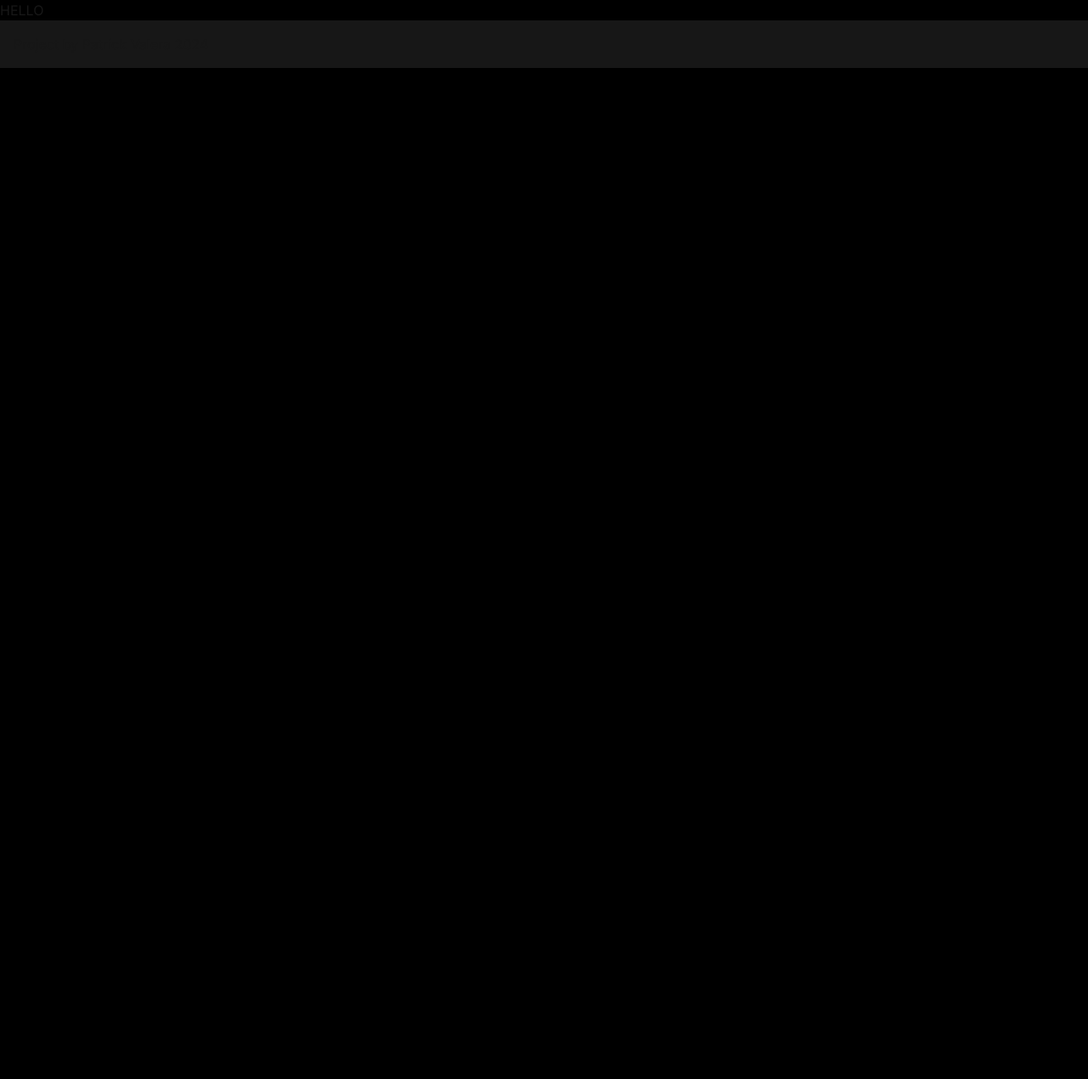
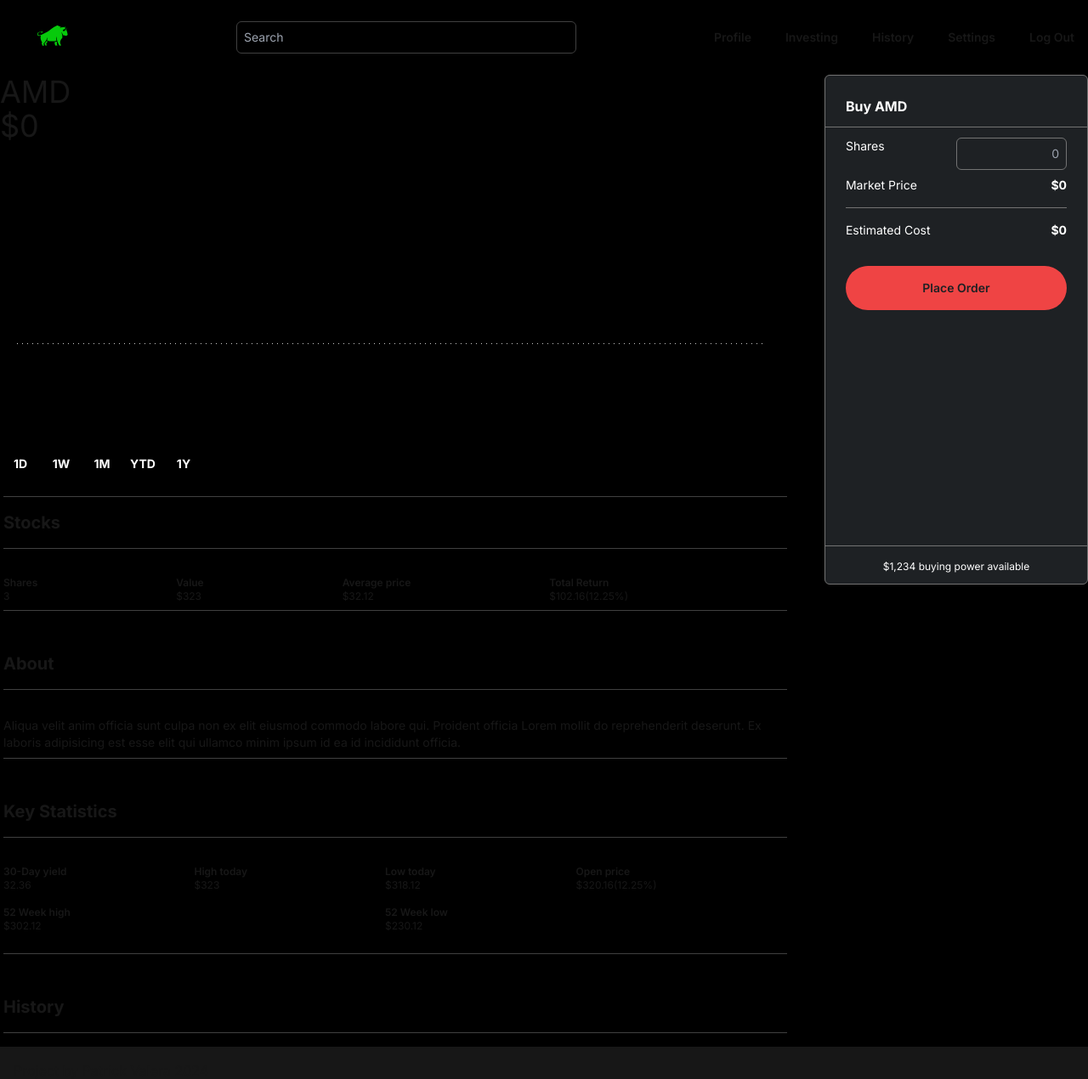
Before and after one commit to patva0715/trading_platform_mock, a Next.js app: page /AMD in a window 1280 px wide. Shown: the top 1270 px of the page at 85% size. Before the commit the page ends 800 px from the top, so only its background shows below. Built offline with nearby package versions, Linux system fonts and the light colour scheme; no server answers.

Commit message:
update stock price page

```diff
--- a/app/[slug]/page.js
+++ b/app/[slug]/page.js
@@ -1,9 +1,139 @@
-import React from 'react'
+'use client'
+import GraphWindow from '@/components/graphWindow'
+import NavBar from '@/components/navbar'
+import React, { useEffect, useState } from 'react'
 
-const page = () => {
+const page = ({ params }) => {
+  const ticker = params.slug
+  const [stockPrice, setStockPrice] = useState(0)
+  const [lastPrice, setLastPrice] = useState(0)
+  const [qty, setQty] = useState("")
+  const fetchLastPrices = async () => {
+    try {
+      const response = await fetch('http://localhost:5000/lastPrices');
+      if (!response.ok) {
+        throw new Error('Failed to fetch owned stocks');
+      }
+      const data = await response.json();
+      setLastPrice(data[ticker]); // Set the received data to the state
+    } catch (error) {
+      console.error('Error fetching owned stocks:', error);
+    }
+  }
+  const handleQtyChange = (value) => {
+    if (value) {
+      setQty(value)
+    } else {
+      setQty("")
+    }
+  }
+  useEffect(() => {
+    console.log(qty);
+
+  }, [qty])
+  useEffect(() => {
+    if (!ticker) return
+    fetchLastPrices()
+
+    // Establish a WebSocket connection to the server
+    const ws = new WebSocket('ws://localhost:5000');
+
+    const requestStockPrices = () => {
+      ws.send(String('getIndivPrice' + ticker));
+    };
+
+    // When new data is received from the server, update the stock prices and UserBal
+    ws.onmessage = (event) => {
+      const data = JSON.parse(event.data);
+      console.log(data)
+      if (data.message != 'stockPrice') return
+      setStockPrice(data.data)
+    };
+
+    // UpdateStock Interval
+    const interval = setInterval(requestStockPrices, 1000);
+
+    return () => {
+      clearInterval(interval);
+      ws.close();
+    };
+  }, [ticker]);
   return (
-    <div>HELLO</div>
+    <>
+      <NavBar />
+      <main className="flex max-w-[1400px] mx-auto gap-10 w-full items-start">
+        <div className="w-3/4">
+          <h1 className="text-4xl">{ticker}</h1>
+          <h1 className="text-4xl">${stockPrice}</h1>
+          {stockPrice ? lastPrice > stockPrice ? <p className="text-xs mt-1 text-red-500">+${(lastPrice - stockPrice).toFixed(2)}({(100 * (lastPrice - stockPrice) / lastPrice).toFixed(2)}%)<span>Today</span></p> : <p className="text-xs mt-1 text-green-500">${(lastPrice - stockPrice).toFixed(2)}({(100 * (lastPrice - stockPrice) / lastPrice).toFixed(2)}%)<span>Today</span></p> : <></>}
+
+          <GraphWindow value={stockPrice} lastPrice={lastPrice} />
+          <div className='py-4 px-1 flex gap-2 flex-col'>
+            <div className='flex basis-full gap-2 py-4'>
+              {["1D", "1W", "1M", "YTD", "1Y"].map((range) => (<button key={range} className='font-bold text-white text-sm p-1 hover:bg-green-500 aspect-[3] basis-10 w-auto'>{range}</button>))}
+            </div>
+
+            <div className='flex py-4 border-y-[1px] border-neutral-700'>
+              <span className='text-xl font-bold grow'>Stocks</span>
+            </div>
+            <StockInfoWindow stockPrice={stockPrice}/>
+
+            <div className='flex py-4 pt-12 border-y-[1px] border-neutral-700'>
+              <span className='text-xl font-bold grow'>About</span>
+            </div>
+            <p className='mt-6 text-sm'>Aliqua velit anim officia sunt culpa non ex elit eiusmod commodo labore qui. Proident officia Lorem mollit do reprehenderit deserunt. Ex laboris adipisicing est esse elit qui ullamco minim ipsum id ea id incididunt officia.</p>
+
+            <div className='flex py-4 pt-12 border-y-[1px] border-neutral-700'>
+              <span className='text-xl font-bold grow'>Key Statistics</span>
+            </div>
+            <KeyStatWindow stockPrice={stockPrice}/>
+
+            <div className='flex py-4 pt-12 border-y-[1px] border-neutral-700'>
+              <span className='text-xl font-bold grow'>History</span>
+            </div>
+
+
+          </div>
+        </div>
+        <div className="w-1/4 border-[1px] min-h-[600px] border-neutral-500 bg-[rgb(30,33,36)] text-white rounded-md flex flex-col">
+          <h2 className="p-6 pb-3 border-b-[1px] border-neutral-500 font-bold">Buy {ticker}</h2>
+          <form className='flex flex-col gap-2 p-6 pt-3 text-sm grow'>
+            <div className='flex'><span className='grow w-1/2'>Shares</span><input placeholder="0" className='w-1/2 bg-transparent border-[1px] p-2 text-right rounded-md border-neutral-500' value={qty} onChange={(e) => handleQtyChange(e.target.value)} /></div>
+            <div className='flex'><span className='basis-1/2 grow '>Market Price</span><span className='font-bold text-right'>${stockPrice}</span></div>
+            <div className='h-[1px] w-full bg-neutral-500 my-2' />
+            <div className='flex'><span className='basis-1/2 grow '>Estimated Cost</span><span className='font-bold text-right'>${Number((stockPrice * (qty || 0)).toFixed(2)).toLocaleString()}</span></div>
+            <button className='p-4 rounded-full bg-red-500 text-[rgb(30,33,36)] font-semibold mt-6'>Place Order</button>
+
+          </form>
+          <h2 className="pt-4 pb-3 border-t-[1px] border-neutral-500 text-center text-xs">$1,234 buying power available</h2>
+        </div>
+
+      </main>
+
+    </>
+  )
+}
+const StockInfoWindow = () =>{
+  return(
+    <div className='flex  pr-6 w-full  text-xs mt-6'>
+      <div className='grow'><p className='font-semibold'>Shares</p><p>3</p></div>
+      <div className='grow'><p className='font-semibold'>Value</p><p>$323</p></div>
+      <div className='grow'><p className='font-semibold'>Average price</p><p>$32.12</p></div>
+      <div className='grow'><p className='font-semibold'>Total Return</p><p>$102.16(12.25%)</p></div>
+    </div>
   )
 }
 
+const KeyStatWindow = () =>{
+  return(
+    <div className='flex  pr-6 w-full flex-wrap  text-xs mt-6'>
+      <div className='grow basis-1/4 pb-4'><p className='font-semibold '>30-Day yield</p><p>32.36</p></div>
+      <div className='grow basis-1/4 pb-4'><p className='font-semibold '>High today</p><p>$323</p></div>
+      <div className='grow basis-1/4 pb-4'><p className='font-semibold '>Low today</p><p>$318.12</p></div>
+      <div className='grow basis-1/4 pb-4'><p className='font-semibold '>Open price</p><p>$320.16(12.25%)</p></div>
+      <div className='grow basis-1/4 pb-4'><p className='font-semibold '>52 Week high</p><p>$302.12</p></div>
+      <div className='grow basis-1/4 pb-4'><p className='font-semibold '>52 Week low</p><p>$230.12</p></div>
+      </div>
+  )
+}
 export default page
--- a/app/page.js
+++ b/app/page.js
@@ -44,14 +44,14 @@
     } catch (error) {
       console.error('Error fetching owned stocks:', error);
     }
-  };
-  useEffect(()=>{
+  }
+  useEffect(() => {
     fetchOwnedStocks()
     fetchLastPrices()
-  },[])
+  }, [])
 
   useEffect(() => {
-    if(!ownedStocks)return
+    if (!ownedStocks) return
 
     // Establish a WebSocket connection to the server
     const ws = new WebSocket('ws://localhost:5000');
@@ -63,10 +63,12 @@
     // When new data is received from the server, update the stock prices and UserBal
     ws.onmessage = (event) => {
       const data = JSON.parse(event.data);
-      setStockPrices(data);
+      console.log(data)
+      if (data.message != 'stockPrices') return
+      setStockPrices(data.data);
       let newUserBal = 0
       Object.keys(ownedStocks).map((stock) => {
-        newUserBal += ownedStocks[stock].shareCt * data[stock]
+        newUserBal += ownedStocks[stock].shareCt * data.data[stock]
       })
       setUserBal(newUserBal)
     };
@@ -87,8 +89,8 @@
 
         <main className="flex max-w-[1400px] mx-auto gap-10 w-full">
           <div className="w-3/4">
-            <h1 className="text-4xl font-bold">Investing</h1>
-            <h1 className="text-4xl font-bold">${userBal.toFixed(2)}</h1>
+            <h1 className="text-4xl ">Investing</h1>
+            <h1 className="text-4xl ">${userBal.toFixed(2)}</h1>
             <p className="text-xs mt-1">$330(31.91%)<span>Today</span></p>
             <GraphWindow value={userBal} />
             <div className='py-4 px-1 flex gap-2 flex-col'>
@@ -119,7 +121,7 @@
             {/* {Object.keys(stockPrices).map(stock => <div key={stock}>{stockPrices[stock]}</div>)} */}
             <PositionsWindow ownedStocks={ownedStocks} stocks={stockPrices} />
             <h2 className="p-4 border-y-[1px] border-neutral-800 font-bold">Watch List</h2>
-            <WatchListWindow stocks={stockPrices} lastPrices={lastPrices}/>
+            <WatchListWindow stocks={stockPrices} lastPrices={lastPrices} />
           </div>
         </main>
       </div>
@@ -139,10 +141,10 @@
   )
 }
 
-const WatchListWindow = ({ stocks, lastPrices}) => {
+const WatchListWindow = ({ stocks, lastPrices }) => {
   return (
     <div className="flex flex-col text-sm">
-      {Object.keys(stocks).map((ticker, idx) => (<ItemWatchList stock={{ price: stocks[ticker], ticker, lastPrice:lastPrices[ticker], change:(stocks[ticker]-lastPrices[ticker])/lastPrices[ticker] }} key={idx}/>))}
+      {Object.keys(stocks).map((ticker, idx) => (<ItemWatchList stock={{ price: stocks[ticker], ticker, lastPrice: lastPrices[ticker], change: (stocks[ticker] - lastPrices[ticker]) / lastPrices[ticker] }} key={idx} />))}
     </div>
   )
 }
@@ -214,7 +216,7 @@
       </div>
       <div className="grow shrink-0 basis-1/4 flex items-end flex-col gap-1 font-light ">
         <p className="grow text-sm">${stock.price}</p>
-        {stock.change<0?<p className="grow text-xs text-red-500 font-light">{(100*stock.change).toFixed(2) || 0}%</p>:<p className="grow text-xs text-green-500 font-light">+{(100*stock.change).toFixed(2) || 0}%</p>}
+        {stock.change < 0 ? <p className="grow text-xs text-red-500 font-light">{(100 * stock.change).toFixed(2) || 0}%</p> : <p className="grow text-xs text-green-500 font-light">+{(100 * stock.change).toFixed(2) || 0}%</p>}
       </div>
     </Link>
   )
--- a/components/graphWindow.js
+++ b/components/graphWindow.js
@@ -102,7 +102,7 @@
 
     return differenceInSeconds;
 }
-const GraphWindow = ({ value }) => {
+const GraphWindow = ({ value, lastPrice }) => {
     const now = Date.now()
     const [len,setLen]=useState(0)
     const [priceData, setPriceData] = useState(Array.from({ length: 78 }, (_, index) => ({ value: null, x: index })))
@@ -152,7 +152,7 @@
                     >
                         <Tooltip isAnimationActive={false} />
                         <YAxis dataKey={'value'} hide={true} domain={['dataMin-10', 'dataMax+20']} />
-                        <ReferenceLine ifOverflow="extendDomain" y={380} stroke="#ddd" strokeDasharray="1 5" />
+                        <ReferenceLine ifOverflow="extendDomain" y={lastPrice} stroke="#ddd" strokeDasharray="1 5" />
                         <Line isAnimationActive={false} type="linear" strokeWidth={3} dot={false} dataKey="value" stroke="#07CA0C" />
                     </LineChart>
                 </ResponsiveContainer>
```
Also changed, not shown: 1 other file (tests, documents, lock files or other folders).
